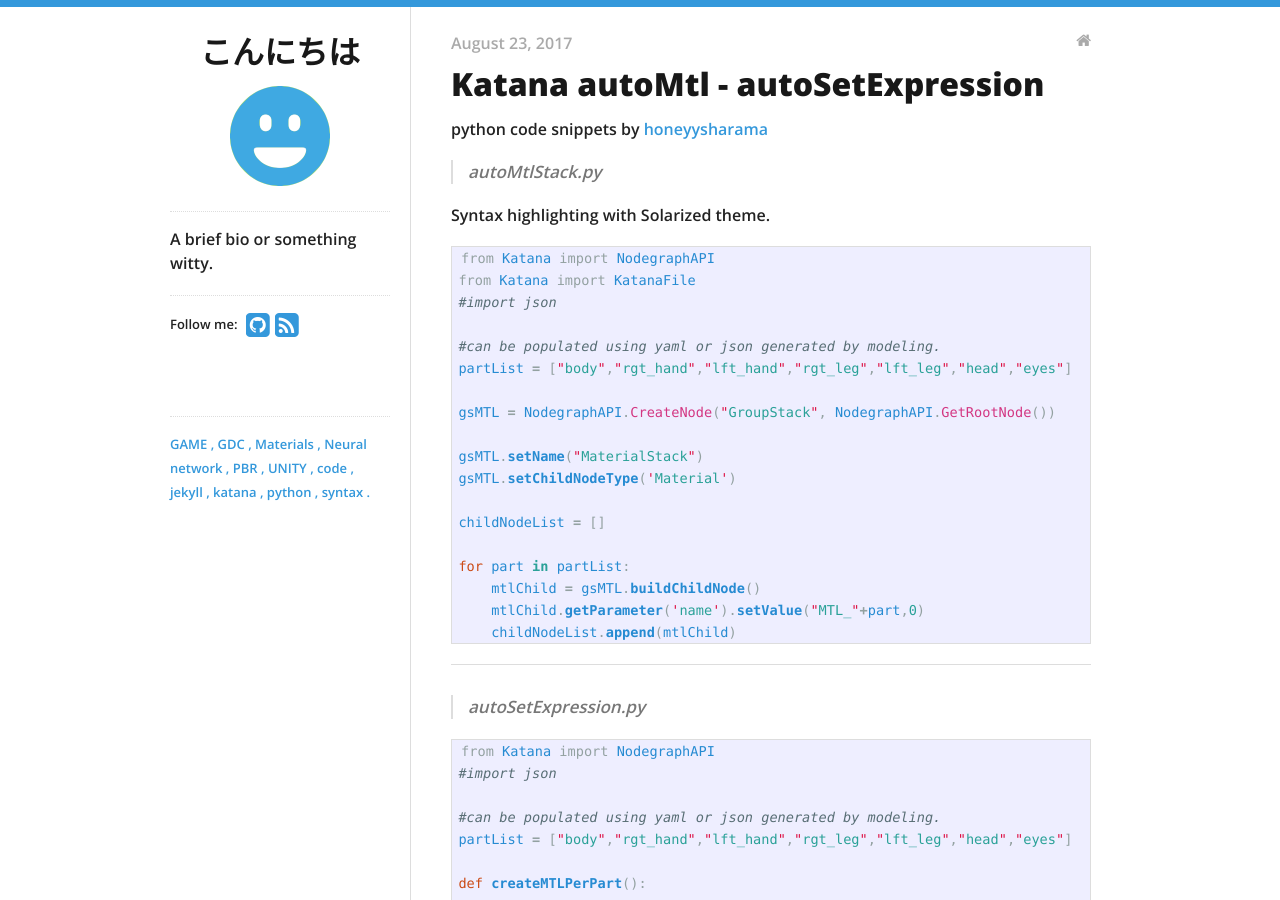
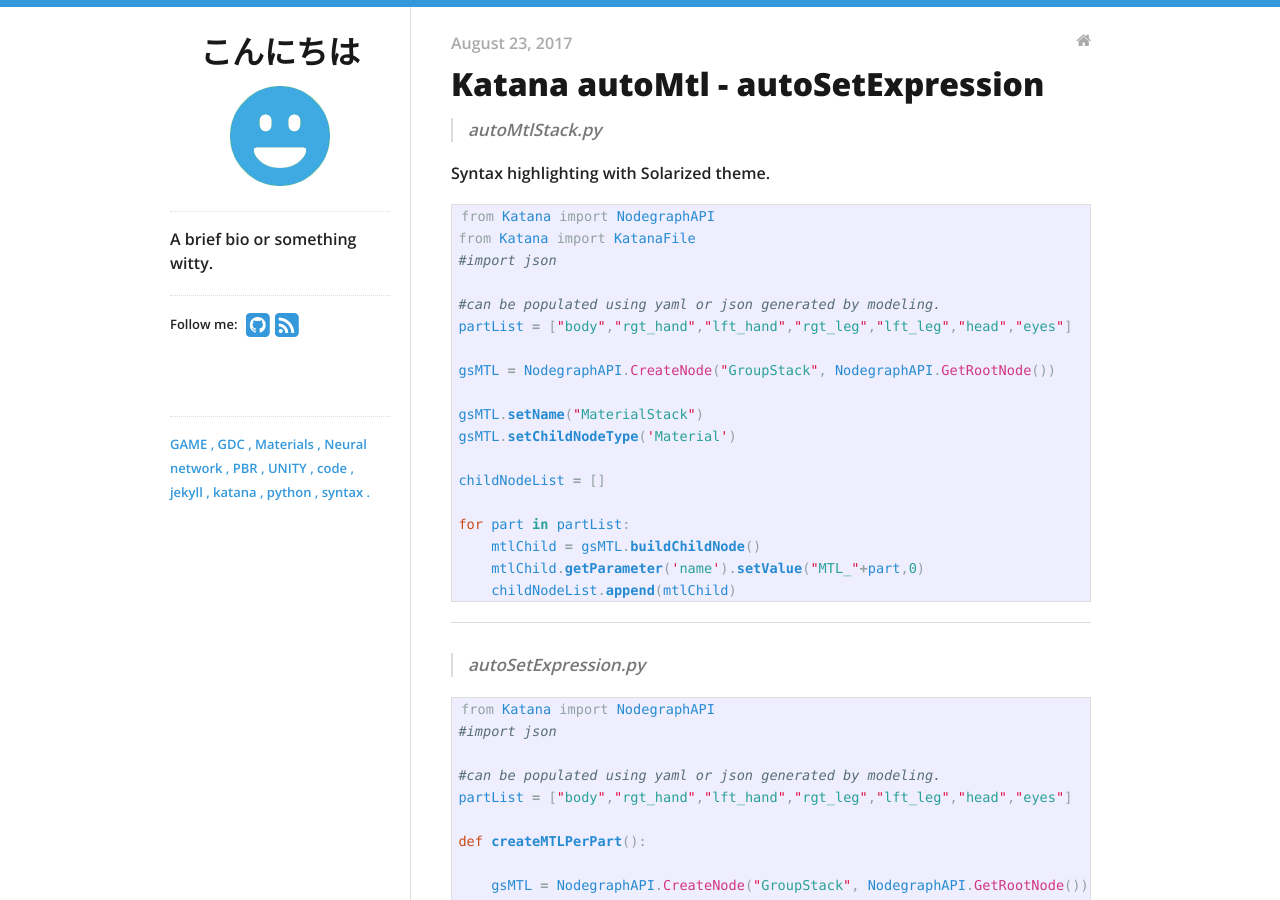
Before and after one commit to yoann01/ktmd, a Jekyll site: the page built from _posts/2017-08-23-Katana-python.md, in a window 1280 px wide and 900 px high. Built offline with Jekyll 4.4.1, drawn with Linux system fonts in a browser that asks for light colours; nearby versions of some CDN libraries.

Commit message:
Update 2017-08-23-Katana-python.md

```diff
--- a/_posts/2017-08-23-Katana-python.md
+++ b/_posts/2017-08-23-Katana-python.md
@@ -5,7 +5,6 @@ tags: [katana, python]
 categories:
 - blog
 ---
-python code snippets by [honeyysharama ](https://github.com/honeyysharma/Katana)
 
 > autoMtlStack.py
 
```
